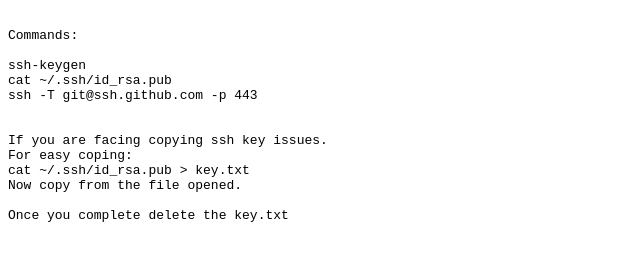
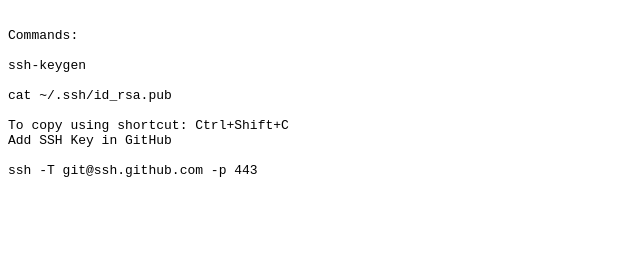
Before and after one commit to nsrit42/website, a plain HTML site: page docs/cmd/index.html in a window 1280 px wide. Shown: the whole page, without its empty margins (0-640 px from the left). Drawn offline with Linux system fonts and the light colour scheme.

Commit message:
updated instructions

```diff
--- a/docs/cmd/index.html
+++ b/docs/cmd/index.html
@@ -11,16 +11,13 @@
 Commands:
 
 ssh-keygen
+
 cat ~/.ssh/id_rsa.pub
+
+To copy using shortcut: Ctrl+Shift+C
+Add SSH Key in GitHub
+
 ssh -T git@ssh.github.com -p 443
-
-
-If you are facing copying ssh key issues.
-For easy coping:
-cat ~/.ssh/id_rsa.pub > key.txt
-Now copy from the file opened.
-
-Once you complete delete the key.txt
 
     </pre>
 </body>
```
